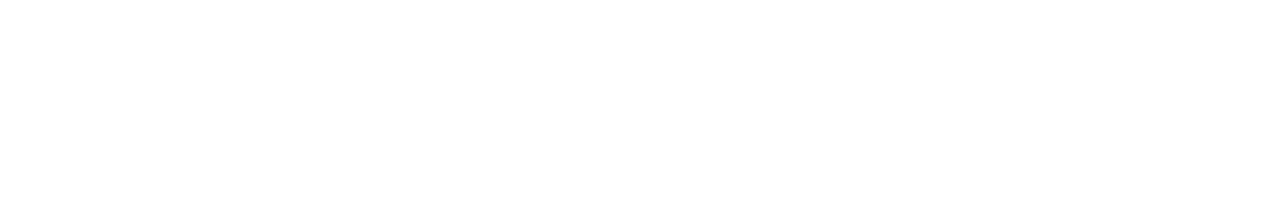
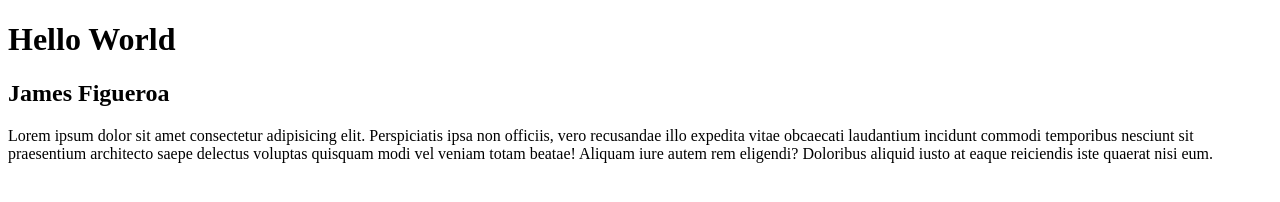
Before and after one commit to JaysCreativeGfx/JaysCreativeGfx.github.io, a plain HTML site: page hello_world/index.html in a window 1280 px wide. Drawn offline with Linux system fonts and the light colour scheme.

Commit message:
Update index.html

```diff
--- a/hello_world/index.html
+++ b/hello_world/index.html
@@ -6,7 +6,11 @@
         <meta name="viewport" content="width=device-width, initial-scale=1.0">
         <title>PracticeGraphics</title>
     </head>
+
     <body>
+        <h1>Hello World</h1>
+        <h2>James Figueroa</h2>
+        <p>Lorem ipsum dolor sit amet consectetur adipisicing elit. Perspiciatis ipsa non officiis, vero recusandae illo expedita vitae obcaecati laudantium incidunt commodi temporibus nesciunt sit praesentium architecto saepe delectus voluptas quisquam modi vel veniam totam beatae! Aliquam iure autem rem eligendi? Doloribus aliquid iusto at eaque reiciendis iste quaerat nisi eum.</p>
 
     </body>
 </html>
```
